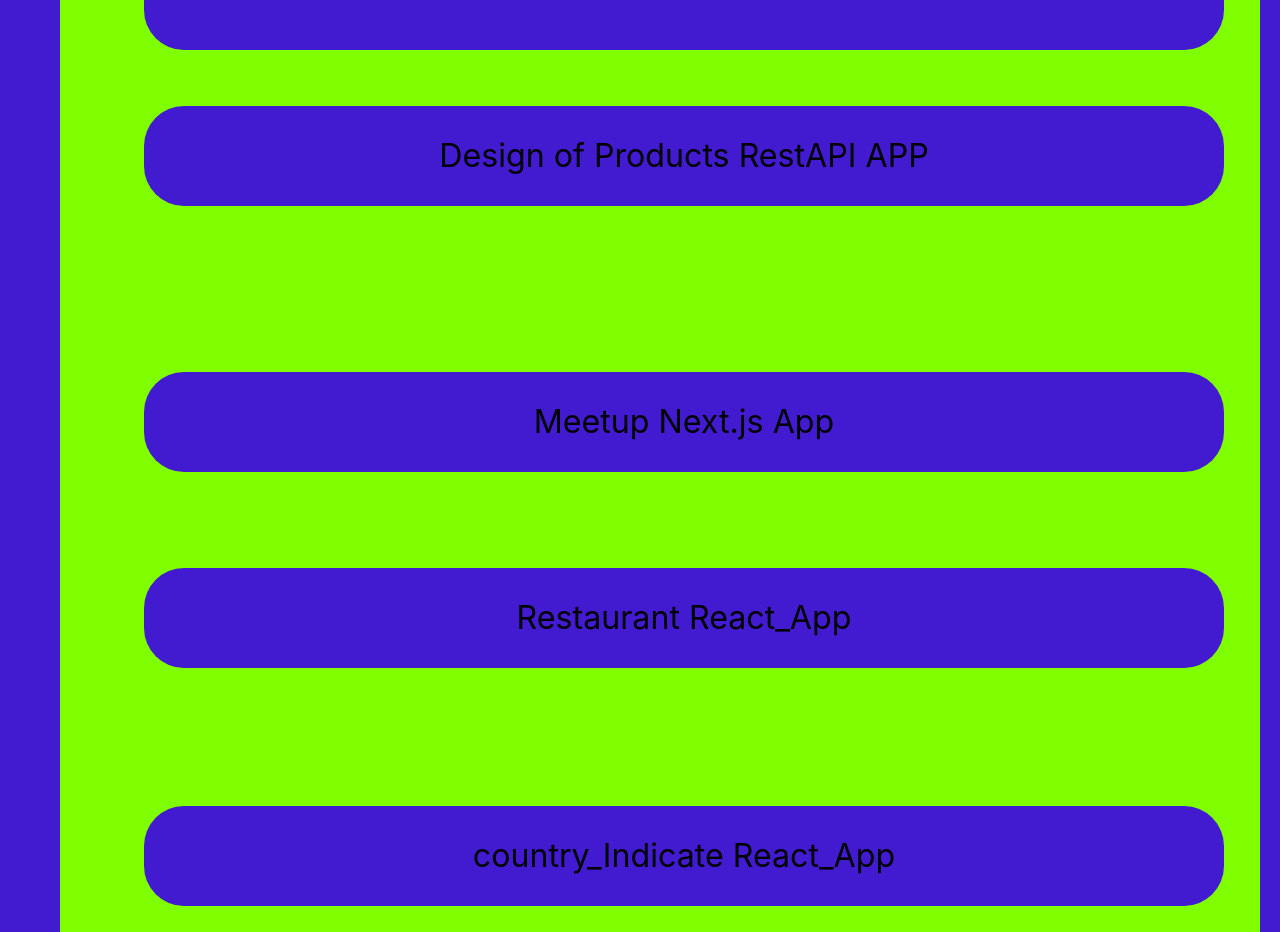
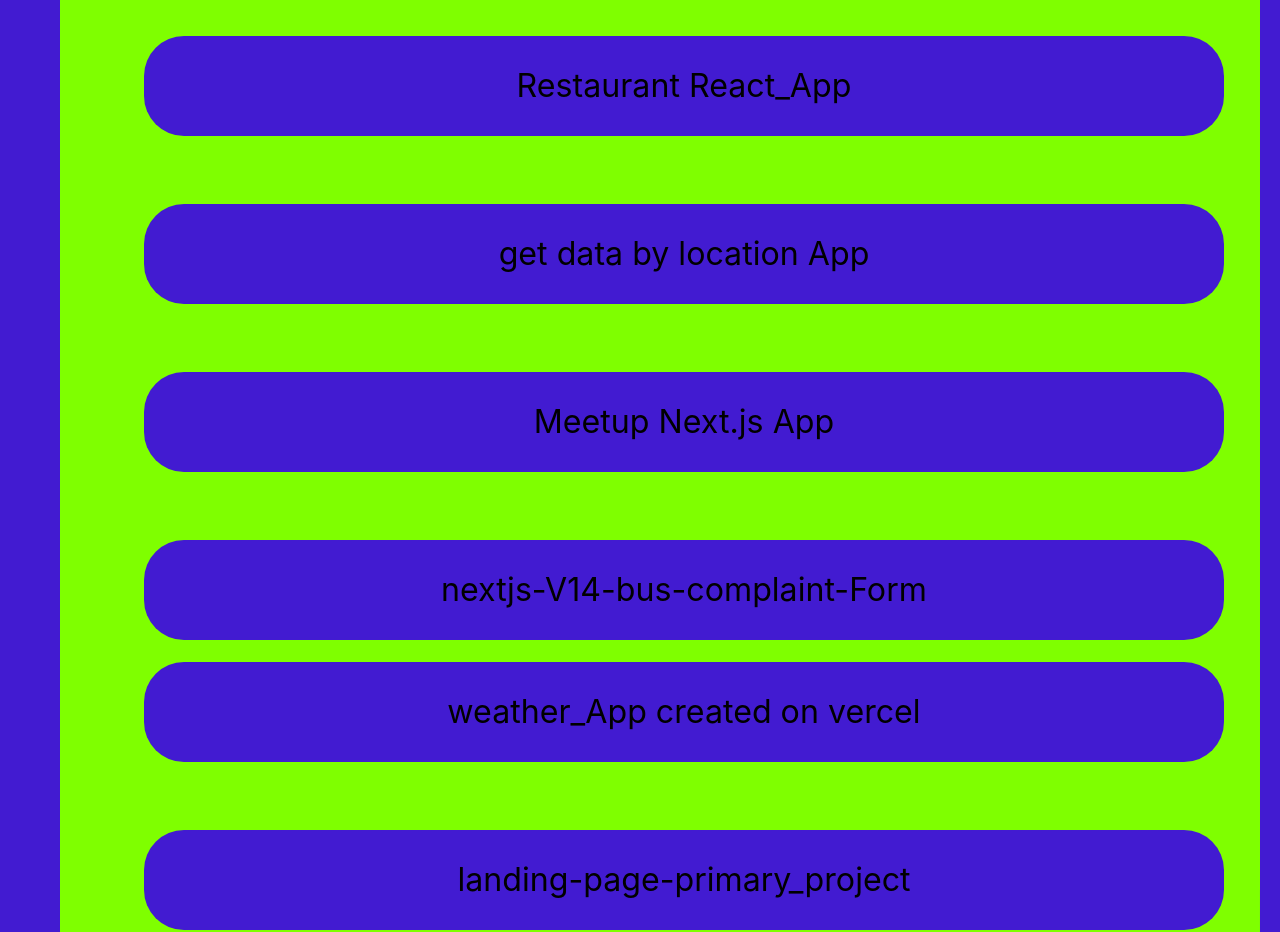
Before and after one commit to Abdelmeguid/Portfolio_jun_2023, a React (Create React App) app: page / in a window 1280 px wide. Shown: the part 1441-2373 px from the top of the page. Built offline with nearby package versions, Linux system fonts and the light colour scheme; the HTML template or start-up script is replaced by a standard one.

Commit message:
update august 2024
update august 2024

```diff
--- a/src/App.css
+++ b/src/App.css
@@ -186,11 +186,11 @@
 
 .animation-div1 {
   position: absolute;
-  top: 15%;
+  top: 14%;
   animation: slide-in1 linear 0.3s forwards;
   opacity: 0;
   width: 39%;
-  height: 10%;
+  height: 100px;
   background-color: #421bd1;
 
   text-size-adjust: bold;
@@ -217,7 +217,7 @@
 .animation-div2 {
   position: absolute;
   animation: slide-in1 linear 0.3s forwards;
-  top: 29%;
+  top: 28%;
   opacity: 0;
   width: 39%;
   height: 100px;
@@ -235,7 +235,7 @@
 .animation-div3 {
   position: absolute;
   animation: slide-in2 linear 0.3s forwards;
-  top: 48%;
+  top: 42%;
   opacity: 0;
   width: 39%;
   height: 100px;
@@ -266,7 +266,7 @@
 .animation-div4 {
   position: absolute;
   animation: slide-in2 linear 0.3s forwards;
-  top: 62%;
+  top: 56%;
   opacity: 0;
   width: 39%;
   height: 100px;
@@ -284,7 +284,7 @@
 }
 
 .animation-div5 {
-  top: 79%;
+  top: 70%;
   position: absolute;
   animation: slide-in1 linear 0.3s forwards;
   opacity: 0;
@@ -303,7 +303,7 @@
 }
 
 .animation-div6 {
-  top: 93%;
+  top: 80%;
   position: absolute;
   animation: slide-in1 linear 0.3s forwards;
 
@@ -322,13 +322,33 @@
   align-items: center;
   margin: 5%;
 }
+
+.animation-div7 {
+  top: 88%;
+  position: absolute;
+  animation: slide-in2 linear 0.3s forwards;
+  opacity: 0;
+  width: 39%;
+  height: 100px;
+  background-color: #421bd1;
+
+  text-size-adjust: bold;
+  text-align: center;
+  font-size: xx-large;
+  border-radius: 50px;
+  display: flex;
+  justify-content: center;
+  align-items: center;
+  margin: 5%;
+
+}
 .container2 {
   background-color: chartreuse;
   margin: 20px;
   margin-top: 0px;
   margin-bottom: 0px;
   padding-top: 60px;
-  height: 1000px;
+  height: 1200px;
   margin-left: 60px;
 
   z-index: 5;
@@ -483,7 +503,8 @@
 
 .photoAdjust{
   overflow: hidden;
-  height: 80px;
+  height: 40px;
+
 }
 
 
@@ -497,7 +518,7 @@
   pointer-events: none;
   position: relative;
   background-color: #414441;
-  padding:  5% 10% 5% 10%;
+  padding:  4% 6% 4% 6%;
   border-radius: 20%;
   z-index: 20;
 }
@@ -749,14 +770,42 @@
     margin-right: 5%;
 
     color: #000;
-    margin-top: 10px;
+    margin-top: 12px;
   }
 
-  .container2 {
-    height: 1400px;
+  .animation-div7 {
+    position: absolute;
+    animation: slide-in1 linear 0.3s forwards;
+
+    background-color: #421bd1;
+    /* display: flex; */
+
+    width: 90%;
+    color: aquamarine;
+    font-size: 201%;
+
+    /* padding: 2% 0.5% 2% 0.5%; */
+    border-radius: 40px;
+    right: 30%;
+    margin-left: 5%;
+    margin-right: 5%;
+
+    color: #000;
+    margin-top:7%;
   }
+
+
   .container3 {
     /* height: 1400px; */
+  }
+
+  .MySkills2{
+    padding:50px;
+
+  }
+
+  .photoAdjust{
+    height:30px;
   }
 }
 
@@ -779,7 +828,7 @@
     flex-direction: column-reverse;
     margin-left: 68px;
     /*gute rezepte*/
-    margin-bottom: -1px;
+    margin-bottom: 0px;
   }
 
   .container2 {
--- a/src/App.js
+++ b/src/App.js
@@ -44,6 +44,7 @@
   const animationRef4 = useRef(null);
   const animationRef5 = useRef(null);
   const animationRef6 = useRef(null);
+  const animationRef7 = useRef(null);
 
   const containertech = useRef(null);
   const containertech2 = useRef(null);
@@ -279,7 +280,7 @@
               target="ccsccecc"
               rel="ccceccsccc"
             >
-              <SocialIcon url="https://www.linkedin.com/in/ahmed-abdel-meguid-b688a91b3/" />
+              <SocialIcon url="https://www.linkedin.com/in/ahmed-abdelmegid-b688a91b3/" />
             </a>
             <a href="https://twitter.com/" target="_ccsccecc" rel="cccesccccc">
               <SocialIcon url="https://www.upwork.com/freelancers/~012bd91af747be023f?qpn-profile-completeness=certificate" />
@@ -410,6 +411,7 @@
               it.
             </p>
           </div>
+
           {isVisible1 && (
             <div
               ref={animationRef1}
@@ -422,11 +424,43 @@
                 className="link2"
 
               >
-                MERN_Ecommerce Project
+              MERN_Ecommerce Project
               </a>
             </div>
           )}
-          {isVisible1 && (
+
+{isVisible1 && (
+            <div
+              ref={animationRef2}
+              className={`animation-div2 ${isVisible1 ? "visible" : ""}`}
+            >
+              <a
+                href="https://abdelmeguid.github.io/restaurant_react_app/"
+                target="_blank"
+                rel="noopener noreferrer"
+                className="link2"
+              >
+                Restaurant React_App
+              </a>
+            </div>
+          )}
+
+{isVisible1 && (
+            <div
+              ref={animationRef3}
+              className={`animation-div3 ${isVisible1 ? "visible" : ""}`}
+            >
+              <a
+                href="https://abdelmeguid.github.io/get_all_data_of_your_location/"
+                target="_blank"
+                rel="noopener noreferrer"
+                className="link2"
+              >
+                get data by location App
+              </a>
+            </div>
+          )}
+          {/* {isVisible1 && (
             <div
               ref={animationRef2}
               className={`animation-div2 ${isVisible1 ? "visible" : ""}`}
@@ -440,11 +474,11 @@
                 Design of Products RestAPI APP
               </a>
             </div>
-          )}
+          )} */}
           {isVisible1 && (
             <div
-              ref={animationRef3}
-              className={`animation-div3 ${isVisible1 ? "visible" : ""}`}
+              ref={animationRef4}
+              className={`animation-div4 ${isVisible1 ? "visible" : ""}`}
             >
               <a
                 href="https://meetup-next-app-nu.vercel.app/"
@@ -456,40 +490,46 @@
               </a>
             </div>
           )}
-          {isVisible1 && (
-            <div
-              ref={animationRef4}
-              className={`animation-div4 ${isVisible1 ? "visible" : ""}`}
-            >
-              <a
-                href="https://abdelmeguid.github.io/restaurant_react_app/"
-                target="_blank"
-                rel="noopener noreferrer"
-                className="link2"
-              >
-                Restaurant React_App
-              </a>
-            </div>
-          )}
-          {isVisible1 && (
+
+
+{isVisible1 && (
             <div
               ref={animationRef5}
               className={`animation-div5 ${isVisible1 ? "visible" : ""}`}
             >
               <a
-                href="https://abdelmeguid.github.io/countryIndicate/"
+                href="https://nextjs-bus-complaint-system.vercel.app/"
                 target="_blank"
                 rel="noopener noreferrer"
                 className="link2"
               >
-                country_Indicate React_App
+                nextjs-V14-bus-complaint-Form
               </a>
             </div>
           )}
+
+
           {isVisible1 && (
             <div
               ref={animationRef6}
               className={`animation-div6 ${isVisible1 ? "visible" : ""}`}
+            >
+               <a
+                href="https://weather-api-vercel-app.vercel.app/"
+                target="_blank"
+                rel="noopener noreferrer"
+                className="link2"
+              >
+                weather_App created on vercel
+              </a>
+            </div>
+          )}
+
+
+{isVisible1 && (
+            <div
+              ref={animationRef7}
+              className={`animation-div7 ${isVisible1 ? "visible" : ""}`}
             >
               <a
                 href="https://abdelmeguid.github.io/landing-page-primary_project/"
```
